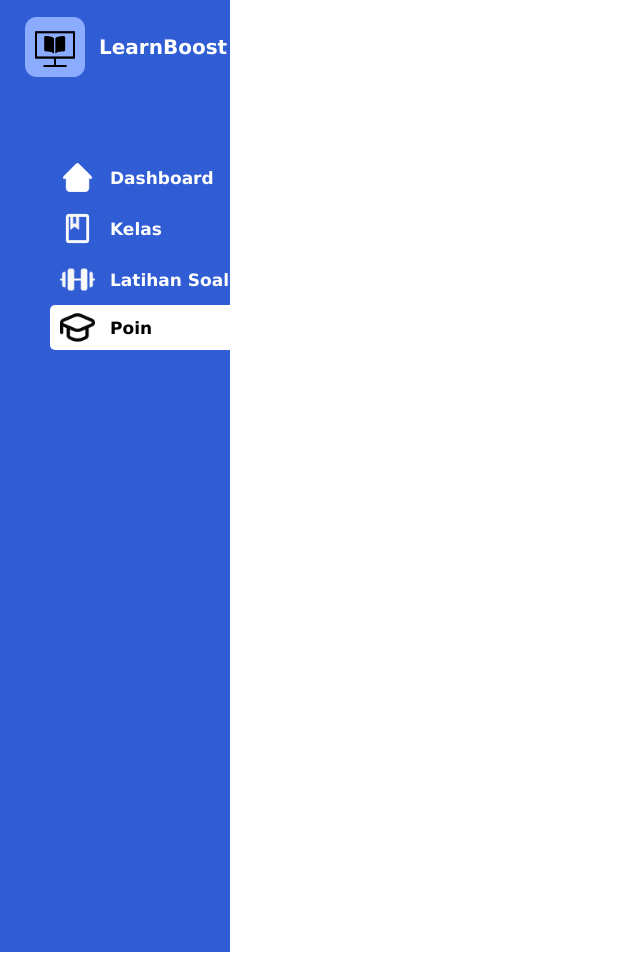
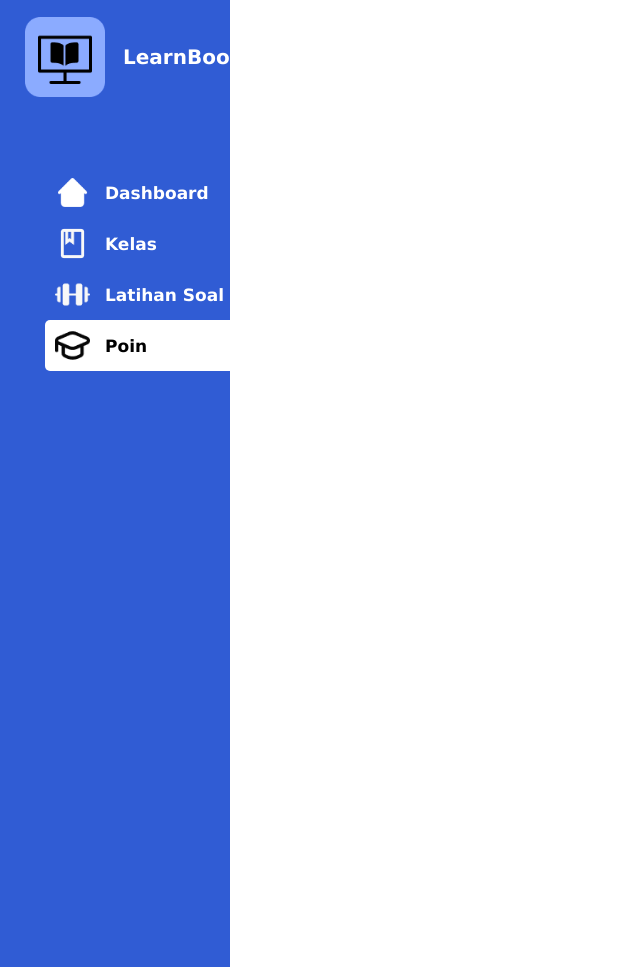
Before and after one commit to ValeskaLim/LearnBoost-Question-Bank-Application, a PHP site: page /poin.html in a window 1280 px wide. Shown: the whole page, without its empty margins (0-640 px from the left). Run offline with PHP 8.4, Linux system fonts and the light colour scheme.

Commit message:
Updated style.css

```diff
--- a/style.css
+++ b/style.css
@@ -2,6 +2,7 @@ body{
     margin: 0;
     padding: 0;
     width: 100%;
+    display: flex;
 }
 
 .menu-box{
@@ -12,24 +13,38 @@ body{
 }
 
 .content-menu{
-    padding-left: 25px;
-    padding-top: 17px;
+    margin-left: 25px;
+    margin-top: 17px;
 }
 
 .logo-menu{
+    display: flex;
+    align-items: center;
     width: 100%;
 }
 
 .logo-menu img{
-    width: 60px;
+    width: 80px;
+}
+
+.logo-menu p{
+    margin-left: 18px;
+    left: 10px;
+    font-weight: bold;
+    color: white;
+    font-size: 20px;
+    font-family: Verdana, Geneva, Tahoma, sans-serif;
 }
 
 .list-menu{
-    padding-top: 70px;
-    padding-left: 25px;
+    margin-top: 70px;
     display: inline-block;
     min-height: 100vh;
     width: 100%;
+}
+
+.menu{
+    margin-left: 20px;
 }
 
 .menu a{
@@ -64,12 +79,11 @@ body{
     border-top-left-radius: 5px;
     border-bottom-left-radius: 5px;
     display: flex;
+    margin-left: 20px;
     padding-left: 10px;
-    padding-bottom: 5px;
-    padding-top: 5px;
-    background-size: 200% auto;
+    padding-top: 8px;
+    padding-bottom: 8px;
     align-items: center;
-    width: 100%;
 }
 .selected-menu img{
     filter: invert(1);
@@ -84,25 +98,38 @@ body{
 }
 
 .list-menu h3{
-    padding-left: 15px;
-    margin: 0;
+    margin-bottom: 0;
+    margin-top: 0;
+    margin-left: 15px;
     font-family: Verdana, Geneva, Tahoma, sans-serif;
     font-weight: bold;
     font-size: 17px;
     color: white;
 }
 
-.logo-menu p{
-    display: inline;
-    position: relative;
-    bottom: 23px;
-    left: 10px;
-    font-weight: bold;
-    color: white;
-    font-size: 20px;
-    font-family: Verdana, Geneva, Tahoma, sans-serif;
-}
 
 p{
     margin: 0;
 }
+
+.content{
+    width: 100%;
+    min-height: 100vh;
+    padding-left: 100px;
+    padding-top: 17px;
+}
+
+.profile-box{
+    text-align: right;
+    padding-right: 40px;
+}
+
+.profile-box h2{
+    margin: 0;
+}
+
+.profile-container{
+    display: flex;
+    align-items: center;
+    flex-direction: column;
+}
```
